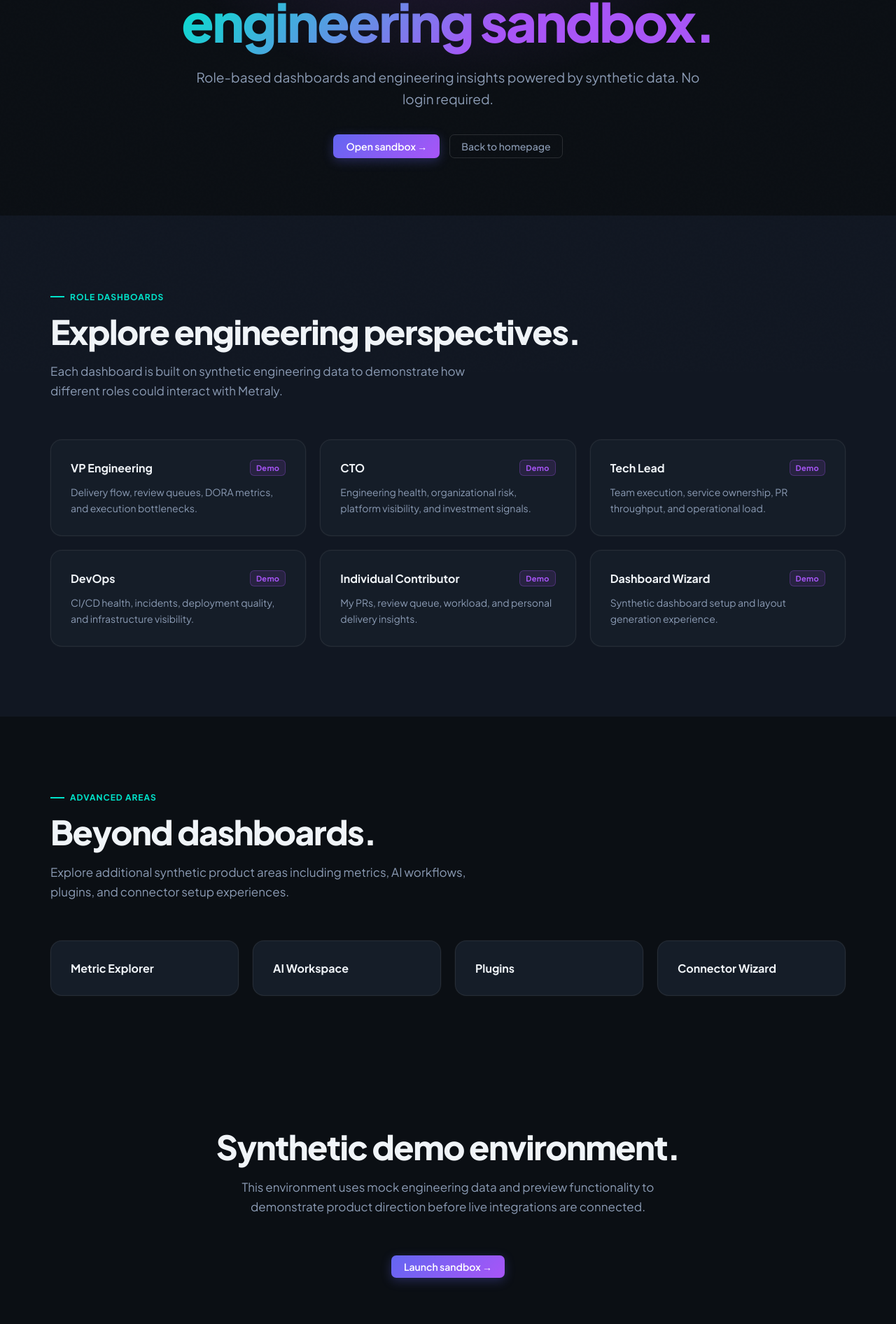
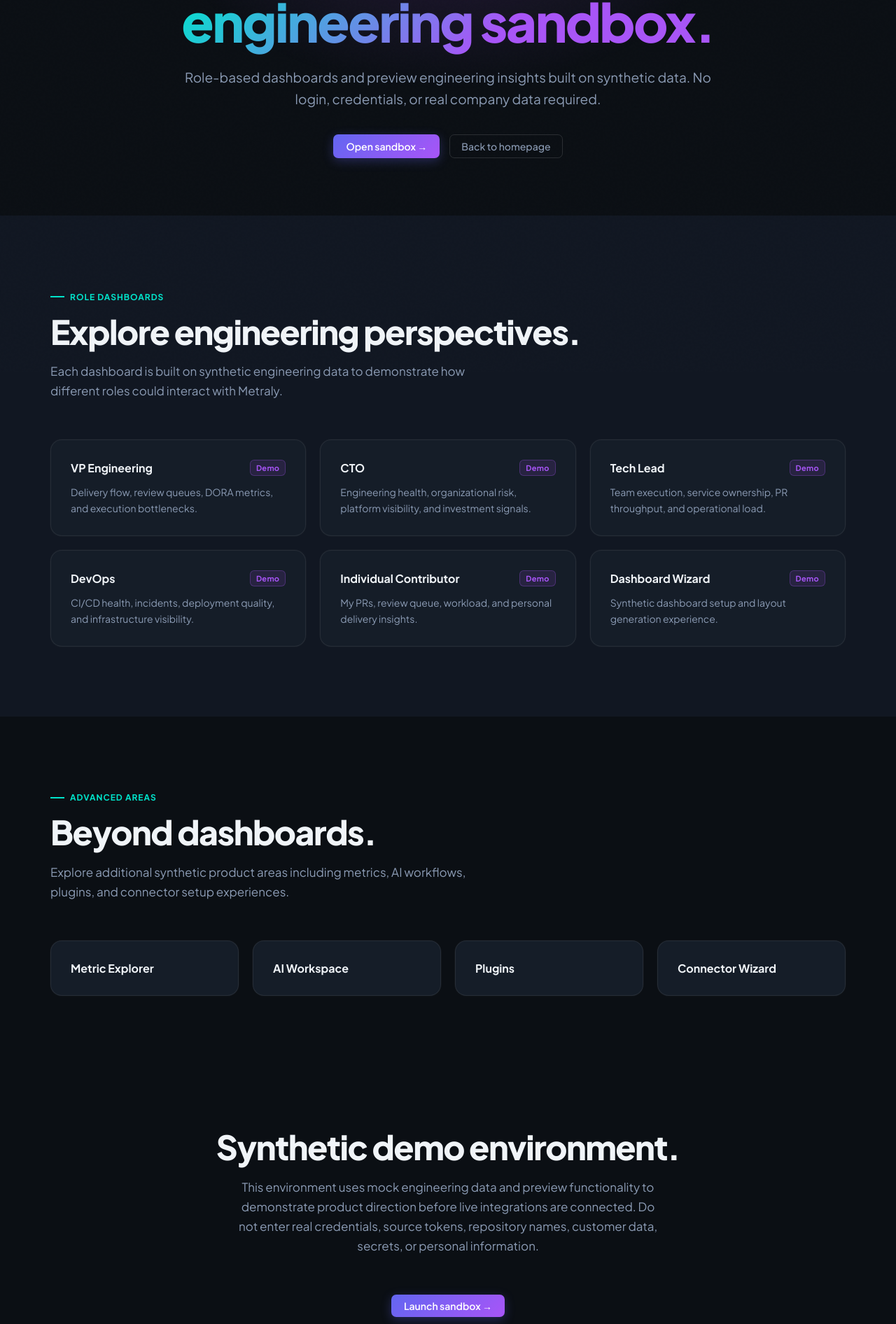
Before and after one commit to getmetraly/website, a Next.js app: page /demo in a window 1280 px wide. Shown: the part 268-2160 px from the top of the page at 70% size. Built offline with nearby package versions, Linux system fonts and the light colour scheme.

Commit message:
Tighten demo page synthetic safety copy

```diff
--- a/app/demo/page.tsx
+++ b/app/demo/page.tsx
@@ -57,7 +57,7 @@ const advancedAreas = [
 export const metadata = {
   title: "Synthetic Demo — Metraly",
   description:
-    "Explore Metraly using synthetic engineering dashboards and sandbox preview environments.",
+    "Explore Metraly using synthetic engineering dashboards and sandbox preview environments. No login, credentials, or real company data required.",
 };
 
 export default function DemoPage() {
@@ -78,7 +78,7 @@ export default function DemoPage() {
           </h1>
 
           <p className={styles.heroSub}>
-            Role-based dashboards and engineering insights powered by synthetic data. No login required.
+            Role-based dashboards and preview engineering insights built on synthetic data. No login, credentials, or real company data required.
           </p>
 
           <div className={styles.heroActions}>
@@ -144,7 +144,7 @@ export default function DemoPage() {
         <section className={`${styles.sectionSmall} ${styles.center}`}>
           <h2 className={styles.title}>Synthetic demo environment.</h2>
           <p className={styles.sub}>
-            This environment uses mock engineering data and preview functionality to demonstrate product direction before live integrations are connected.
+            This environment uses mock engineering data and preview functionality to demonstrate product direction before live integrations are connected. Do not enter real credentials, source tokens, repository names, customer data, secrets, or personal information.
           </p>
           <a href="/demo-app/" className="btn-primary">
             Launch sandbox →
```
